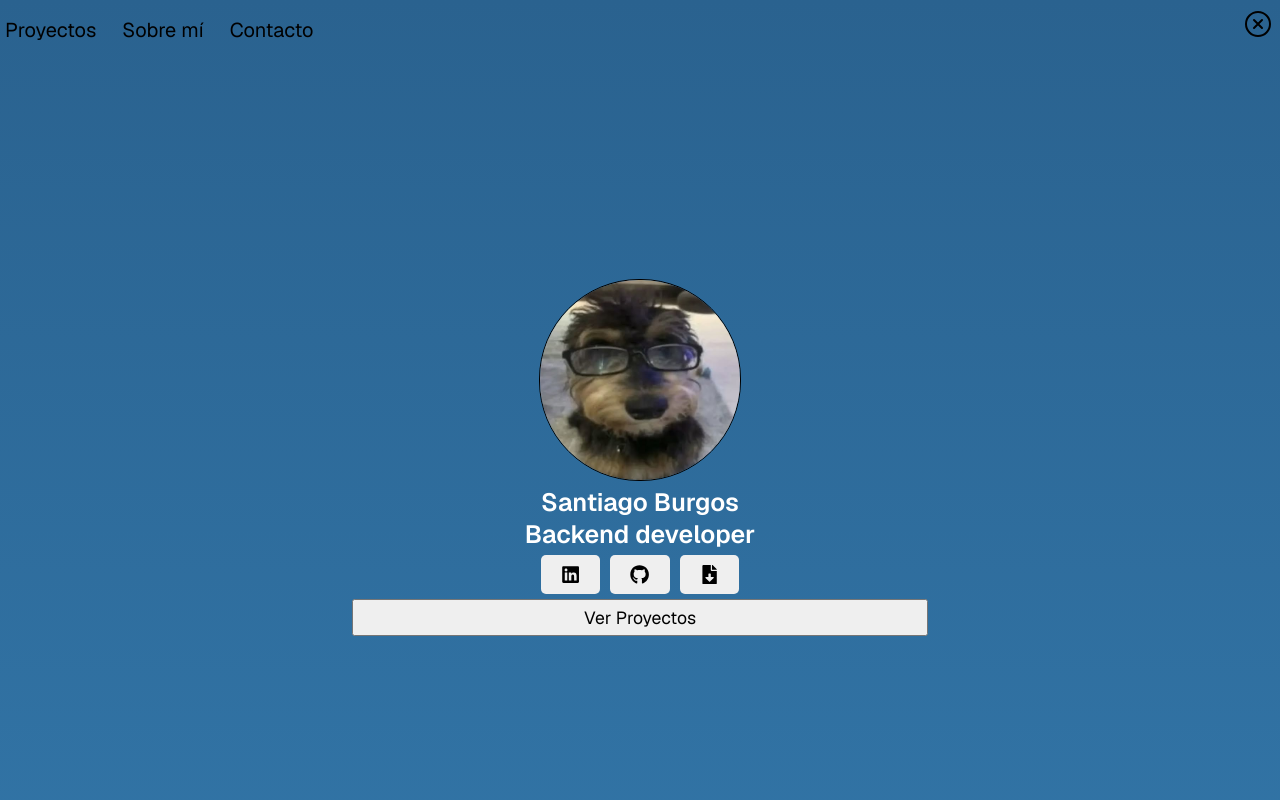
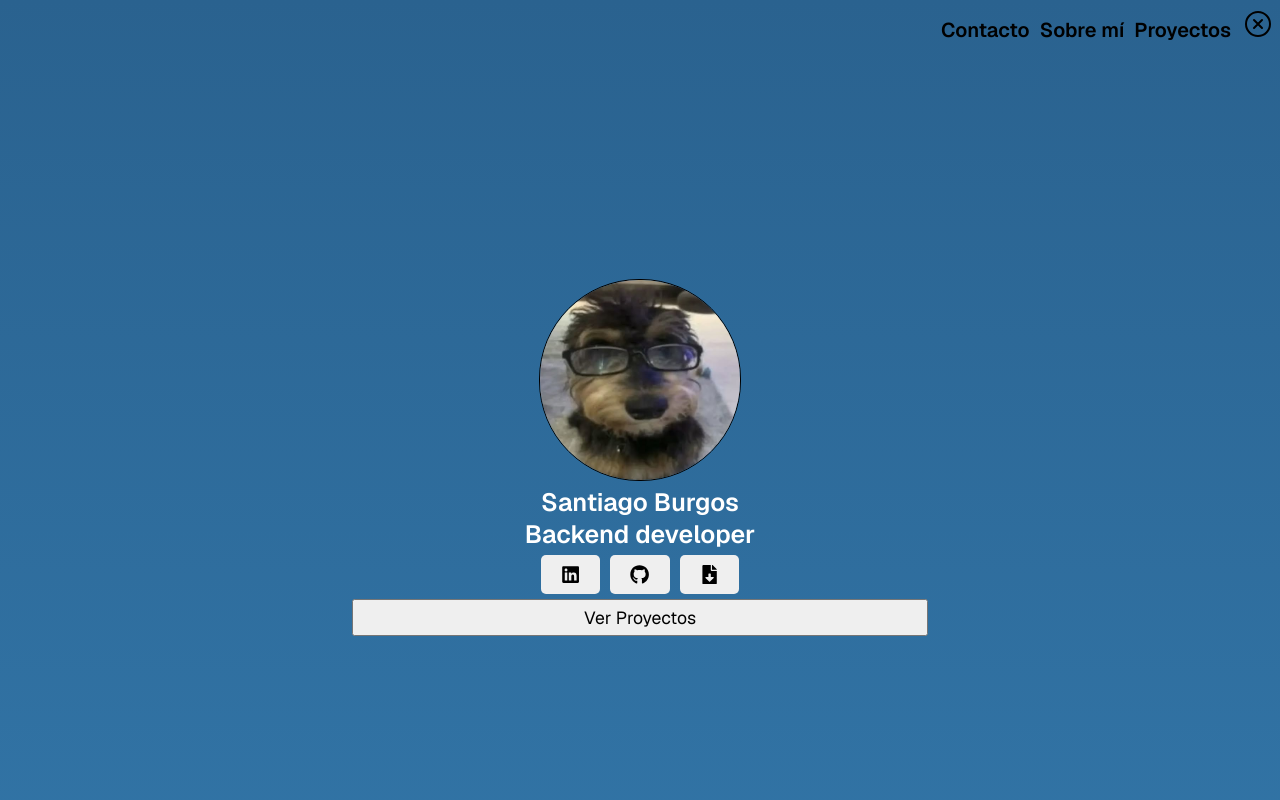
Before and after one commit to Santi-Burgos/portafolio, a React (Create React App) app: page / in a window 1280 px wide. Both pictures are taken after a click on the button 1258 px from the left and 27 px from the top of the page. Shown: the top 800 px of the page. Built offline with nearby package versions, Linux system fonts and the light colour scheme.

Commit message:
cambios navbar

```diff
--- a/src/components/navbar.jsx
+++ b/src/components/navbar.jsx
@@ -6,20 +6,14 @@ function NavBar({ open, toggleNav }) {
   return (
     <nav className="navbar">
       <button className="menu-toggle" onClick={toggleNav}>
-            {open ?
-                <IoCloseCircleOutline />
-                :
-                <GiHamburgerMenu />
-            }
+        {open ? <IoCloseCircleOutline /> : <GiHamburgerMenu />}
       </button>
 
-        {open && (
-            <ul className="menu">
+      <ul className={`menu ${open ? "open" : ""}`}>
         <li><a href="#projects">Proyectos</a></li>
         <li><a href="#about">Sobre mí</a></li>
         <li><a href="#contact">Contacto</a></li>
       </ul>
-            )}
     </nav>
   );
 }
--- a/src/styles/App.css
+++ b/src/styles/App.css
@@ -42,15 +42,30 @@ a{
   cursor: pointer;
   font-size: 2rem;
   align-self: flex-start;
+  outline: none;
   z-index: 10;
 }
 
 .menu {
   list-style: none;
   padding: 0;
+  margin: 0;
+  max-height: 0;
+  overflow: hidden;
+  opacity: 0;
+  transition: max-height 0.5s ease, opacity 0.5s ease;
   display: flex;
-  gap: 1rem;
-  width: 100%;
+  flex-direction: row-reverse;
+}
+
+.menu.open {
+  max-height: 500px;
+  opacity: 1;
+}
+
+.menu.open{
+    display: inline-flex;
+    flex-direction: row-reverse;
 }
 
 .menu li{
@@ -61,6 +76,7 @@ a{
   color: black;
   font-size: 20px;
   text-decoration: none;
+  font-weight: 600;
 }
 
 /*Presentation styles*/
```
Lines whose indentation alone changed are shown as unchanged.
